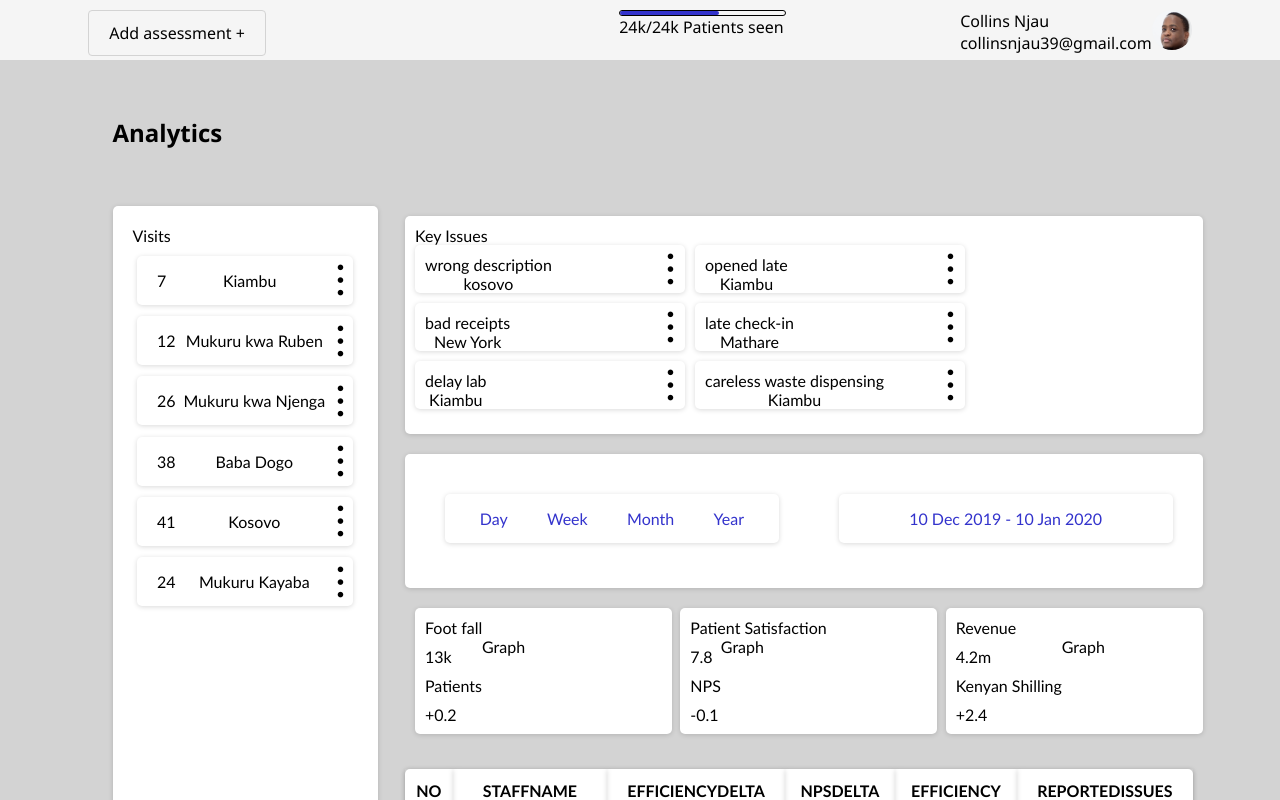
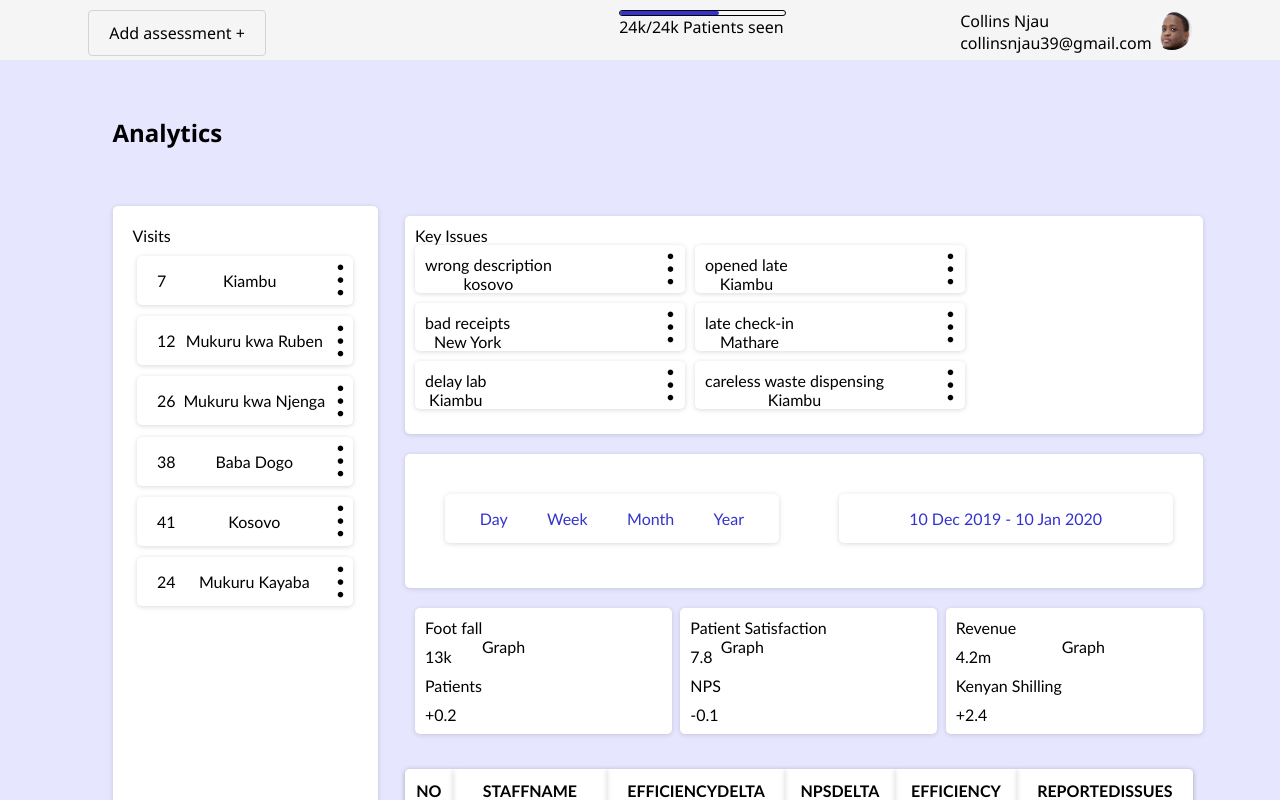
Before and after one commit to Collins33/Todoist-clone, a React (Create React App) app: page / in a window 1280 px wide. Shown: the top 800 px of the page. Built offline with nearby package versions, Linux system fonts and the light colour scheme.

Commit message:
Add body background color

```diff
--- a/src/index.css
+++ b/src/index.css
@@ -3,7 +3,7 @@ body {
   font-family: "Segoe UI", Tahoma, Geneva, Verdana, sans-serif;
   -webkit-font-smoothing: antialiased;
   -moz-osx-font-smoothing: grayscale;
-  background-color: lightgray;
+  background-color: #e6e6ff;
   max-width: 100%;
 }
 
```
